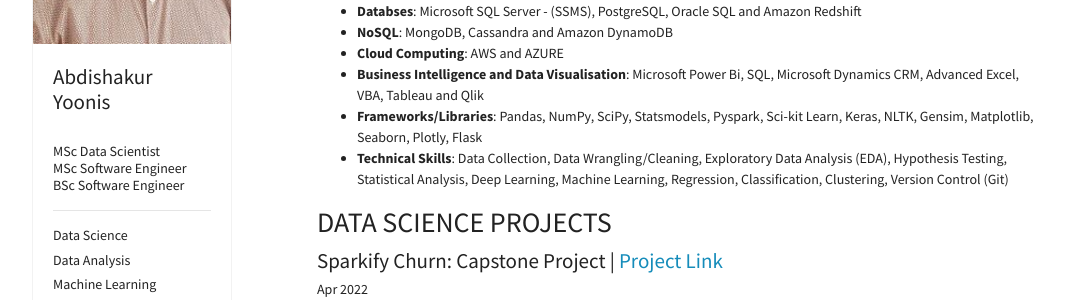
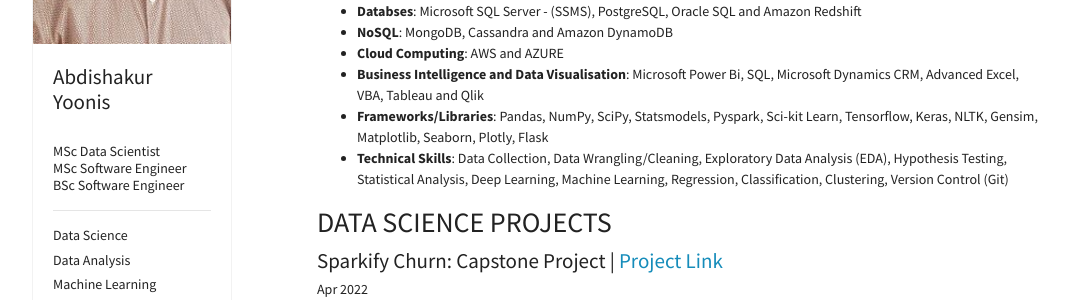
Before and after one commit to Abdishakury/abdishakury.github.io, a Jekyll site: the page built from Resume.md, in a window 1280 px wide and 900 px high, scrolled down 392 px. Shown: the part 153-453 px from the top of the window, without its empty margins (53-1123 px from the left). Built offline with Jekyll 4.4.1, drawn with Linux system fonts in a browser that asks for light colours; nearby versions of some CDN libraries; our own code applies the rules of GitHub Pages for plain Markdown files.

Commit message:
Update Resume.md

```diff
--- a/Resume.md
+++ b/Resume.md
@@ -15,7 +15,7 @@
  - **NoSQL**: MongoDB, Cassandra and Amazon DynamoDB
  - **Cloud Computing**: AWS and AZURE
  - **Business Intelligence and Data Visualisation**: Microsoft Power Bi, SQL, Microsoft Dynamics CRM, Advanced Excel, VBA, Tableau and Qlik
- - **Frameworks/Libraries**: Pandas, NumPy, SciPy, Statsmodels, Pyspark, Sci-kit Learn, Keras, NLTK, Gensim, Matplotlib, Seaborn, Plotly, Flask
+ - **Frameworks/Libraries**: Pandas, NumPy, SciPy, Statsmodels, Pyspark, Sci-kit Learn, Tensorflow, Keras, NLTK, Gensim, Matplotlib, Seaborn, Plotly, Flask
  - **Technical Skills**: Data Collection, Data Wrangling/Cleaning, Exploratory Data Analysis (EDA), Hypothesis Testing, Statistical Analysis, Deep Learning, Machine Learning, Regression, Classification, Clustering, Version Control (Git)
 
 
```
